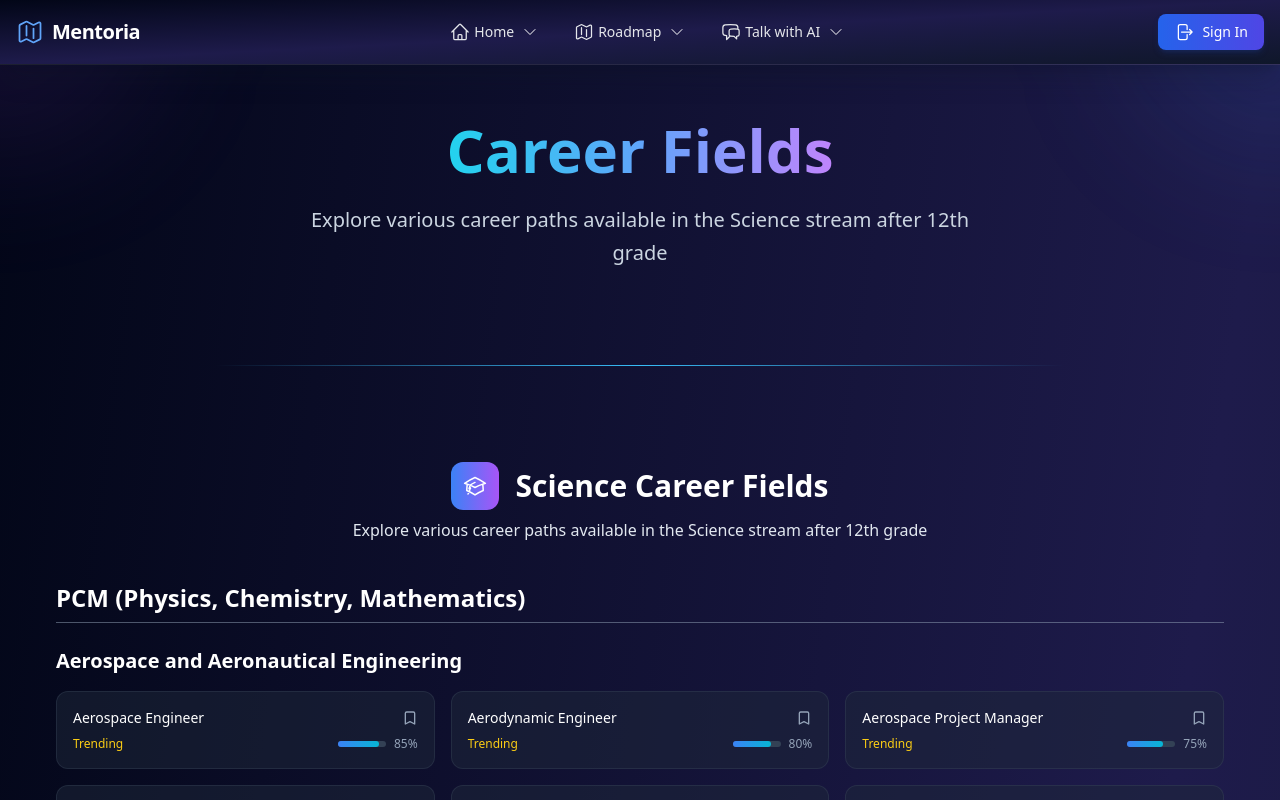
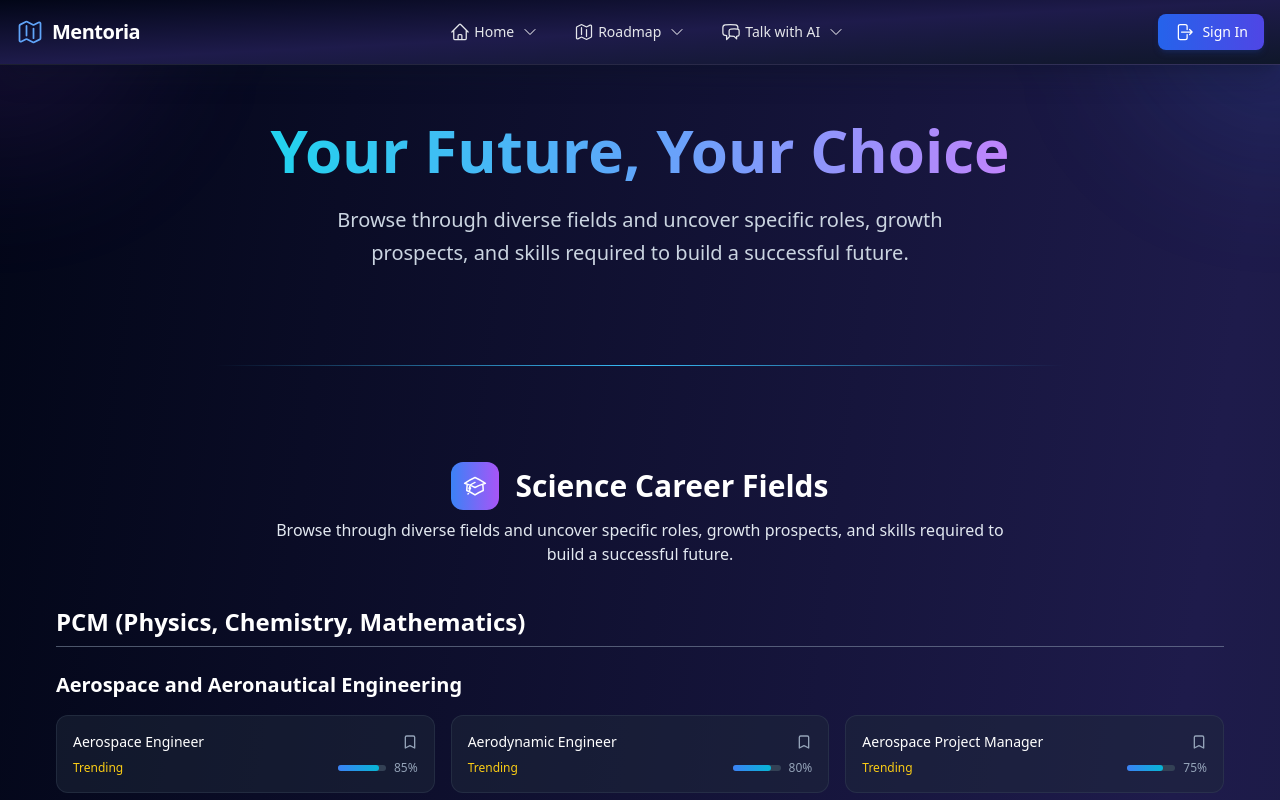
Before and after one commit to DivyaJaviya01/The_black_flag_coder, a React (Vite) app in the folder M-frontend/: page /career-fields in a window 1280 px wide. Shown: the top 800 px of the page. Built offline with nearby package versions, Linux system fonts and the light colour scheme.

Commit message:
Update Career Fields page heading and subheading text

```diff
--- a/M-frontend/src/views/CareerFields.jsx
+++ b/M-frontend/src/views/CareerFields.jsx
@@ -101,10 +101,10 @@ const CareerFields = () => {
           <div className="text-center">
             <div className="text-center mt-10">
               <h1 className="text-5xl md:text-6xl font-bold text-white mb-6">
-                <span className="text-transparent bg-clip-text bg-gradient-to-r from-cyan-400 via-blue-400 to-purple-400">Career Fields</span>
+                <span className="text-transparent bg-clip-text bg-gradient-to-r from-cyan-400 via-blue-400 to-purple-400">Your Future, Your Choice</span>
               </h1>
               <p className="text-xl text-slate-300 max-w-2xl leading-relaxed mx-auto mb-8">
-                Explore various career paths available in the Science stream after 12th grade
+                Browse through diverse fields and uncover specific roles, growth prospects, and skills required to build a successful future.
               </p>
             </div>
           </div>
@@ -125,7 +125,7 @@ const CareerFields = () => {
             </div>
             <h2 className="text-3xl font-bold text-center text-white">Science Career Fields</h2>
           </div>
-          <p className="text-slate-200 text-center mb-10 max-w-3xl mx-auto">Explore various career paths available in the Science stream after 12th grade</p>
+          <p className="text-slate-200 text-center mb-10 max-w-3xl mx-auto">Browse through diverse fields and uncover specific roles, growth prospects, and skills required to build a successful future.</p>
 
           {/* PCM Section */}
           <div className="mb-10">
```
